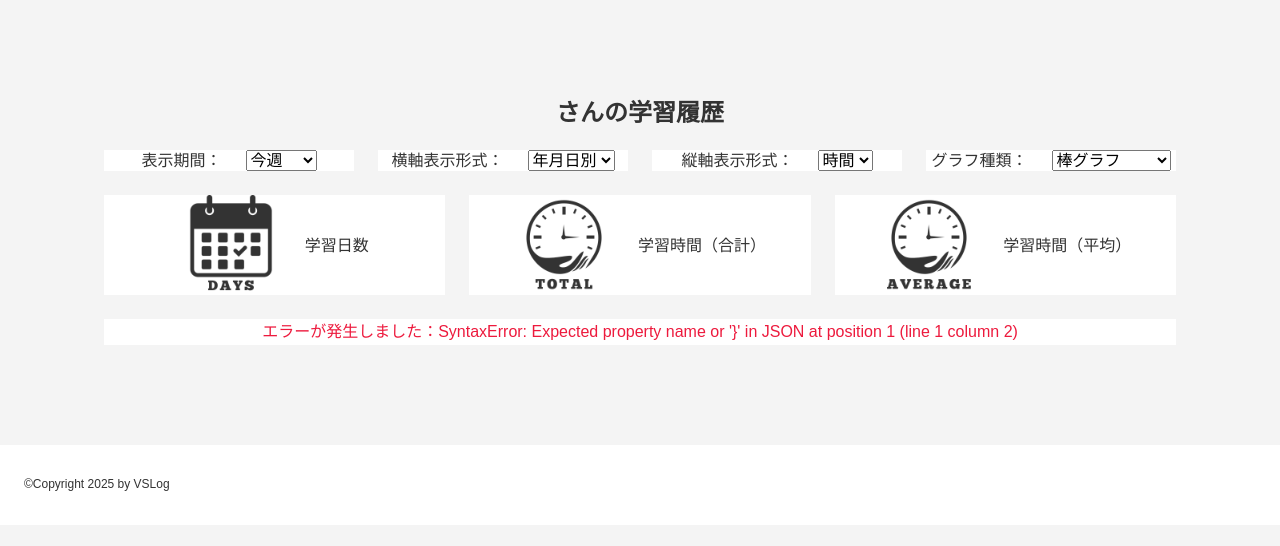
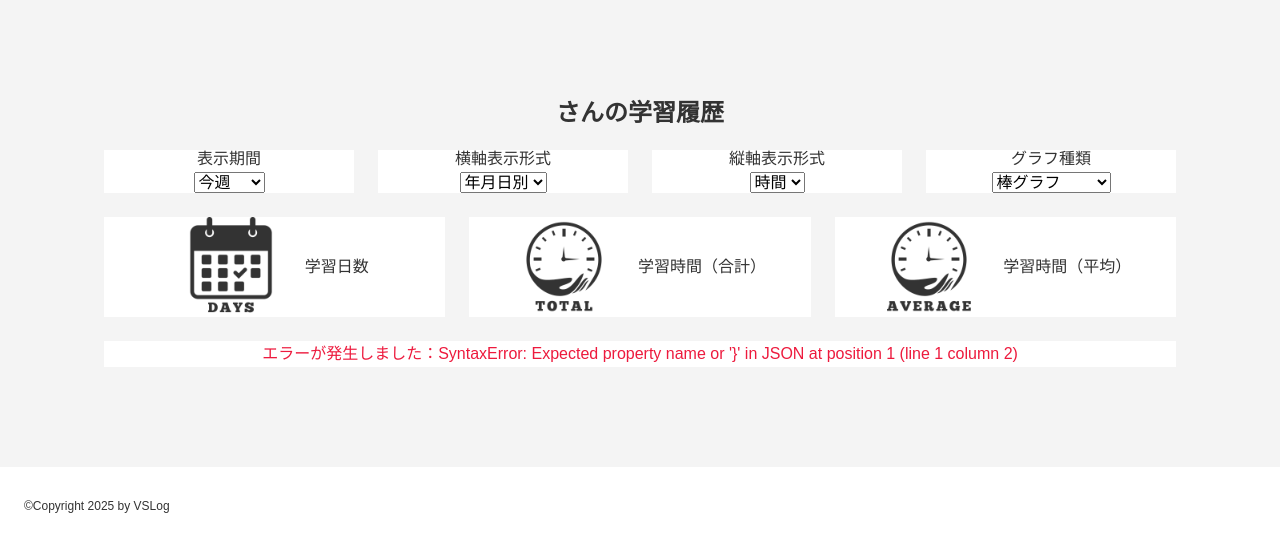
Before and after one commit to takahashi-cmd/VSLog, a Python web app: template myapp/templates/index.html in a window 1280 px wide. Shown: the part 80-626 px from the top of the page. Run offline with Jinja, Linux system fonts and the light colour scheme; the template is opened without the code that fills it: most values are stand-ins (such as "Sample title", 1, 10 or a date in 2020).

Commit message:
ホーム画面の表示形式のcssを修正

```diff
--- a/myapp/static/css/index.css
+++ b/myapp/static/css/index.css
@@ -28,6 +28,30 @@
     justify-content: center;
     align-items: center;
     gap: 24px;
+    flex: 1;
+}
+
+.home-display {
+    display: flex;
+    flex-direction: column;
+    justify-content: center;
+    align-items: center;
+    background-color: var(--contents-bg-color);
+    flex: 1;
+    gap: 4px;
+}
+
+.home-display-period {
+    display: flex;
+    align-items: center;
+    gap: 8px;
+    flex: 1;
+}
+
+.home-display-add {
+    display: flex;
+    align-items: center;
+    gap: 4px;
     flex: 1;
 }
 
--- a/myapp/static/js/index.js
+++ b/myapp/static/js/index.js
@@ -37,13 +37,17 @@ submitForm();
 // プルダウンメニュー選択時に自動でformを送信
 periodSelect.addEventListener('change', () => {
     const selected = periodSelect.value;
+    yearContainer.classList.remove('home-display-add');
     yearContainer.classList.add('hidden');
+    monthContainer.classList.remove('home-display-add');
     monthContainer.classList.add('hidden');
 
     if (selected === 'year') {
         yearContainer.classList.remove('hidden');
+        yearContainer.classList.add('home-display-add');
     } else if (selected === 'month') {
         monthContainer.classList.remove('hidden');
+        monthContainer.classList.add('home-display-add');
     };
     submitForm();
 });
--- a/myapp/templates/index.html
+++ b/myapp/templates/index.html
@@ -15,8 +15,9 @@
         <div class="home-format">
             <form action="{{ url_for('get_graph_stats', user_id=current_user.user_id) }}" method="post" id="graphForm">
                 <!-- メイン表示期間選択 -->
-                <div class="home-stats">
-                    <label for="period">表示期間：</label>
+                <div class="home-display">
+                    <label for="period">表示期間</label>
+                    <div class="home-display-period">
                         <select name="period" id="period">
                             <option value="this_week" selected>今週</option>
                             <option value="last_week">先週</option>
@@ -24,13 +25,6 @@
                             <option value="year">年間</option>
                             <option value="all">全期間</option>
                         </select>
-                <!-- 年間選択 -->
-                    <div id="year-container" class="hidden">
-                        <label for="year">年：</label>
-                        <select name="year" id="year">
-                            <option value="{{ this_year }}" selected>{{ this_year }}</option>
-                        </select>
-                    </div>
                         <!-- 月間選択 -->
                         <div id="month-container" class="hidden">
                             <label for="month-year">年：</label>
@@ -42,23 +36,31 @@
                                 <option value="{{ this_month }}" selected>{{ this_month }}</option>
                             </select>
                         </div>
+                        <!-- 年間選択 -->
+                        <div id="year-container" class="hidden">
+                            <label for="year">年：</label>
+                            <select name="year" id="year">
+                                <option value="{{ this_year }}" selected>{{ this_year }}</option>
+                            </select>
                         </div>
-                <div class="home-stats">
-                    <label for="horizontalAxis">横軸表示形式：</label>
+                    </div>
+                </div>
+                <div class="home-display">
+                    <label for="horizontalAxis">横軸表示形式</label>
                     <select name="horizontalAxis" id="horizontalAxis">
                         <option value="days" selected>年月日別</option>
                         <option value="fields">分野別</option>
                     </select>
                 </div>
-                <div class="home-stats">
-                    <label for="verticalAxis">縦軸表示形式：</label>
+                <div class="home-display">
+                    <label for="verticalAxis">縦軸表示形式</label>
                     <select name="verticalAxis" id="verticalAxis">
                         <option value="time" selected>時間</option>
                         <option value="percent">%</option>
                     </select>
                 </div>
-                <div class="home-stats">
-                    <label for="graphType">グラフ種類：</label>
+                <div class="home-display">
+                    <label for="graphType">グラフ種類</label>
                     <select name="graphType" id="graphType">
                         <option value="bar" selected>棒グラフ</option>
                         <option value="pie">円グラフ</option>
```
Lines whose indentation alone changed are shown as unchanged.
